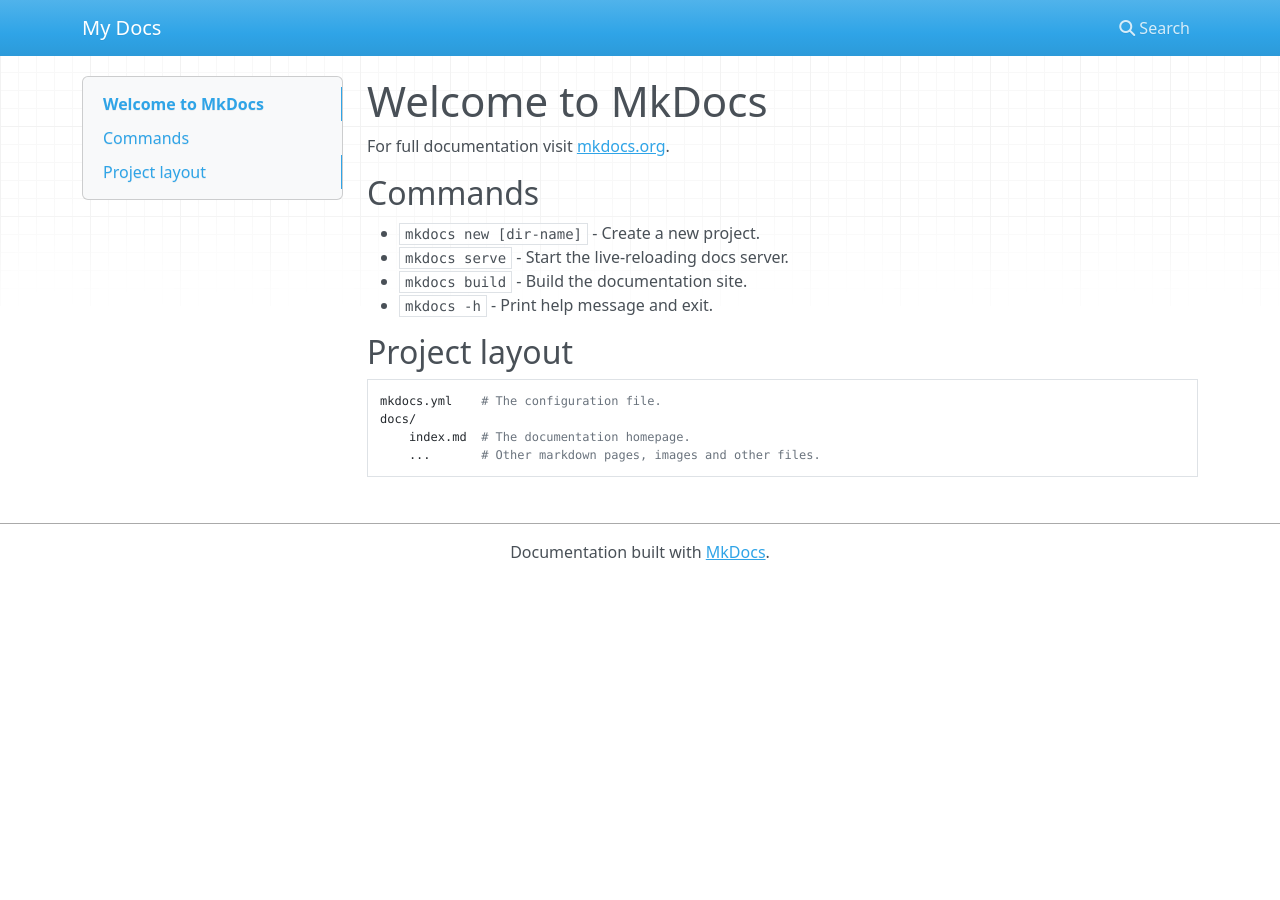
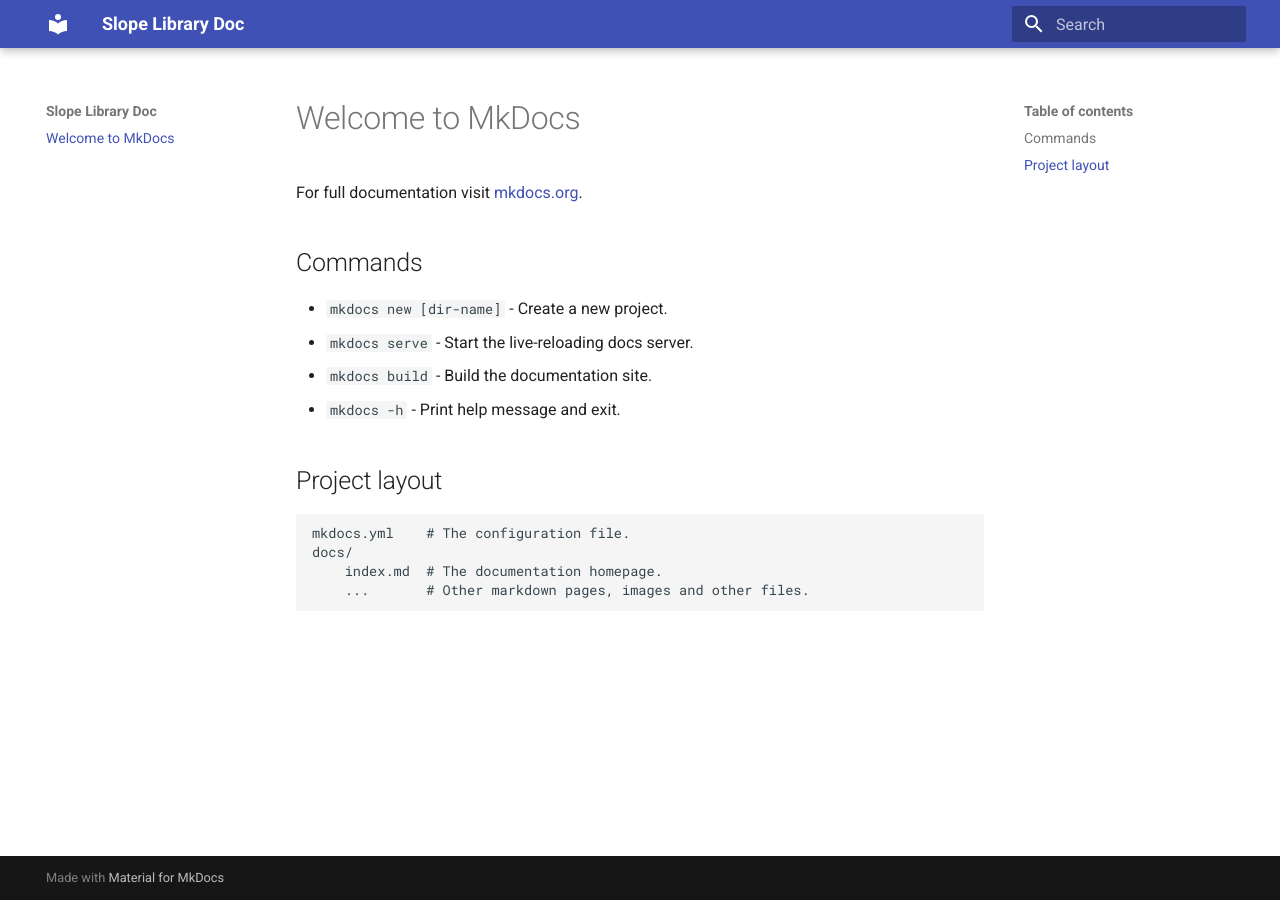
Before and after one commit to SlopeDoc/SlopeDoc.github.io, an MkDocs documentation site: the page built from docs/index.md, in a window 1280 px wide. Built offline with MkDocs 1.6.1 and Material for MkDocs 9.7.7, drawn with Linux system fonts in a browser that asks for light colours; nearby versions of some CDN libraries.

Commit message:
init mkdocs

```diff
--- a/mkdocs.yml
+++ b/mkdocs.yml
@@ -1 +1,4 @@
-site_name: My Docs
+site_name: Slope Library Doc
+site_url: https://slopedoc.github.io/site
+theme:
+  name: material
```
